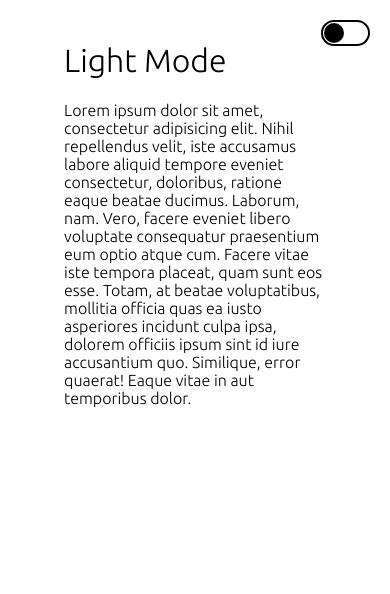
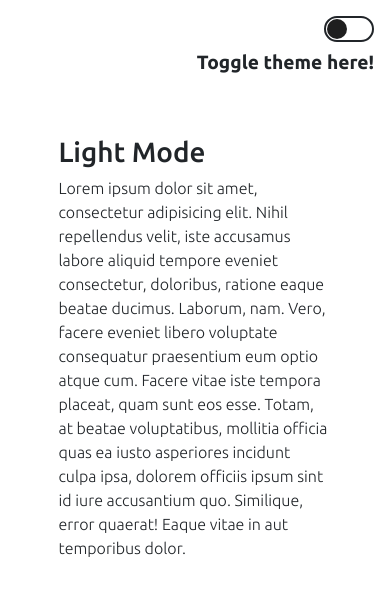
Before and after one commit to Derisorant/Theme-Toggle, a plain HTML site: page index.html in a window 390 px wide. Drawn offline with nearby package versions, Linux system fonts and the light colour scheme.

Commit message:
Refined
Updated toggle to be more responsive and added description

```diff
--- a/index.html
+++ b/index.html
@@ -1,22 +1,40 @@
 <!DOCTYPE html>
 <html lang="en">
+
 <head>
   <meta charset="UTF-8">
   <meta name="viewport" content="width=device-width, initial-scale=1.0">
   <title>Button Styling</title>
+  <link href="https://cdn.jsdelivr.net/npm/bootstrap@5.3.2/dist/css/bootstrap.min.css" rel="stylesheet"
+    integrity="sha384-T3c6CoIi6uLrA9TneNEoa7RxnatzjcDSCmG1MXxSR1GAsXEV/Dwwykc2MPK8M2HN" crossorigin="anonymous">
   <link rel="stylesheet" href="style.css">
-  <script src="https://kit.fontawesome.com/f23e615f4b.js" crossorigin="anonymous"></script>
 </head>
 
 <body>
-  <header>
-    <label id="dark-change"></label>
+  <header class="mt-3 me-3">
+    <div class="row justify-content-end d-flex outline">
+      <div class="col-12 outline" style="width: fit-content;">
+        <label id="dark-change"></label>
+      </div>
+    </div>
+
+    <div class="row justify-content-end d-flex outline">
+      <div class="col-12 outline" style="width: fit-content;">
+        <p style="font-weight: bold; font-size: larger;">Toggle theme here!</p>
+      </div>
+    </div>
   </header>
+
   <main>
     <h1 id="heading">Light Mode</h1>
-    <p>Lorem ipsum dolor sit amet, consectetur adipisicing elit. Nihil repellendus velit, iste accusamus labore aliquid tempore eveniet consectetur, doloribus, ratione eaque beatae ducimus. Laborum, nam. Vero, facere eveniet libero voluptate consequatur praesentium eum optio atque cum. Facere vitae iste tempora placeat, quam sunt eos esse. Totam, at beatae voluptatibus, mollitia officia quas ea iusto asperiores incidunt culpa ipsa, dolorem officiis ipsum sint id iure accusantium quo. Similique, error quaerat! Eaque vitae in aut temporibus dolor.</p>
+    <p>Lorem ipsum dolor sit amet, consectetur adipisicing elit. Nihil repellendus velit, iste accusamus labore aliquid
+      tempore eveniet consectetur, doloribus, ratione eaque beatae ducimus. Laborum, nam. Vero, facere eveniet libero
+      voluptate consequatur praesentium eum optio atque cum. Facere vitae iste tempora placeat, quam sunt eos esse.
+      Totam, at beatae voluptatibus, mollitia officia quas ea iusto asperiores incidunt culpa ipsa, dolorem officiis
+      ipsum sint id iure accusantium quo. Similique, error quaerat! Eaque vitae in aut temporibus dolor.</p>
   </main>
   <script src="script.js"></script>
 
 </body>
+
 </html>
--- a/style.css
+++ b/style.css
@@ -11,6 +11,8 @@
 }
 
 body {
+  padding: 0;
+  margin: 0;
   transition: 0.4s;
 }
 
@@ -19,11 +21,9 @@ main {
 }
 
 label {
-  position: absolute;
-  width: 45px;
-  height: 22px;
-  right: 20px;
-  top: 20px;
+  position: relative;
+  width: 50px;
+  height: 26px;
   border: 2px solid;
   border-radius: 20px;
 }
@@ -36,7 +36,7 @@ label:before {
   left: 1px;
   top: 1px;
   border-radius: 50%;
-  background: #000;
+  background: var(--clr-dark);
   cursor: pointer;
   transition: 0.4s;
 }
@@ -51,6 +51,6 @@ body.night {
   color: var(--clr-light);
 }
 
-.outline {
+/* .outline {
   border: red 1px solid;
-}
+} */
```
